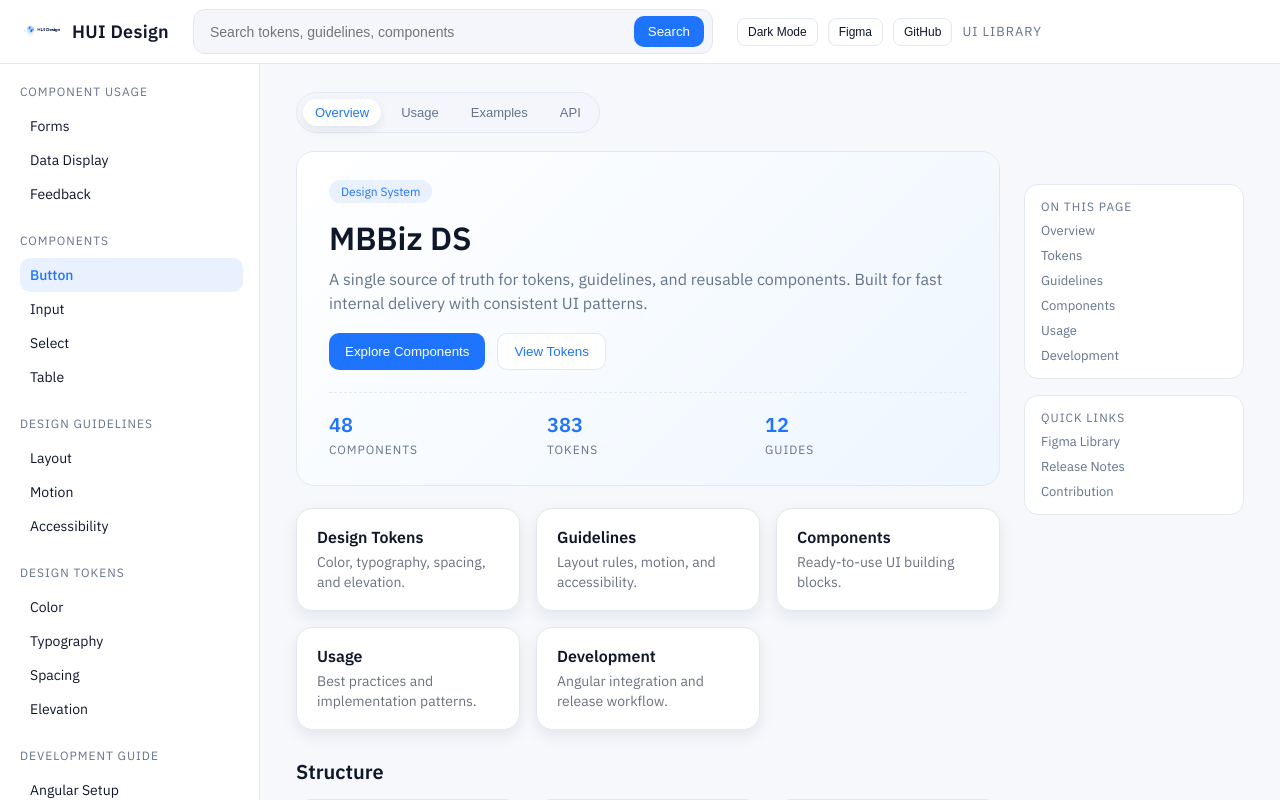
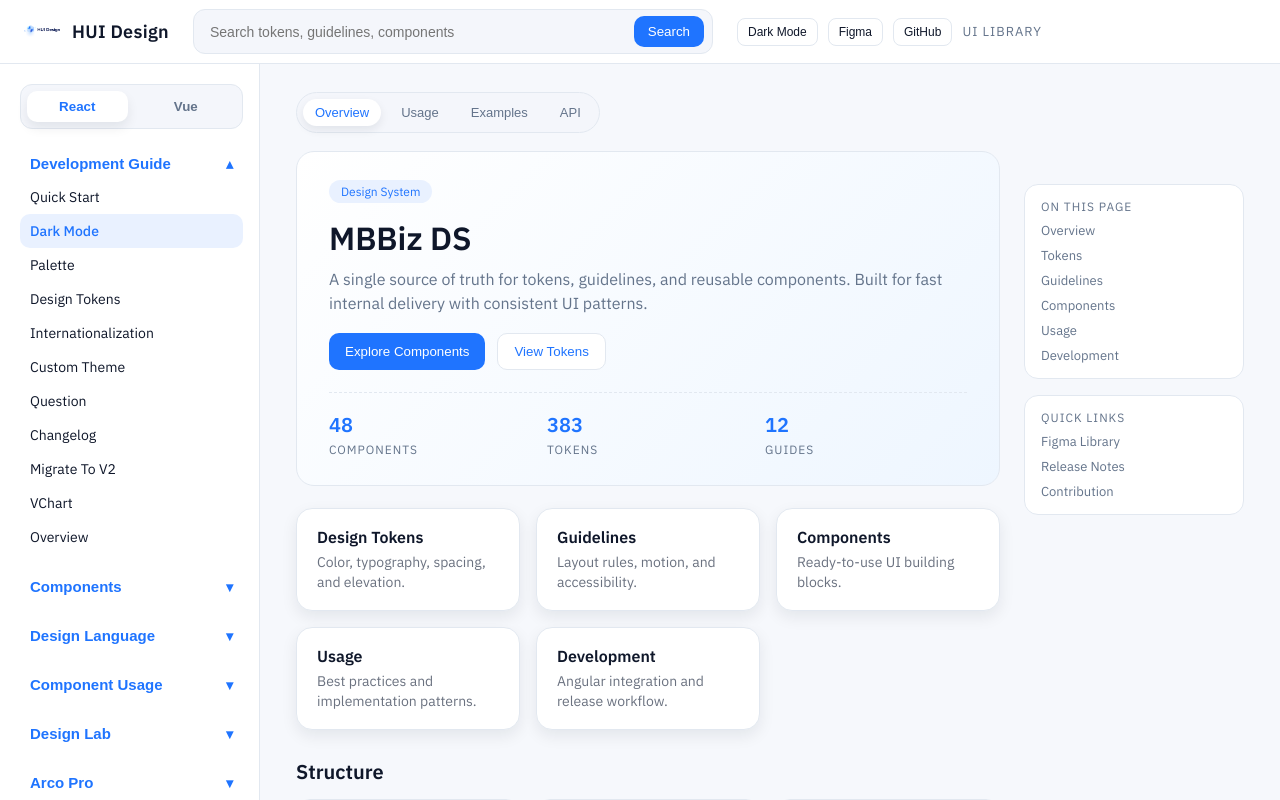
Before and after one commit to hieudeptrai1112/sportbook_mbbiz, an Angular app: page / in a window 1280 px wide. Built offline with nearby package versions, Linux system fonts and the light colour scheme.

Commit message:
restyle sidebar to arco-like layout

```diff
--- a/src/app/app.html
+++ b/src/app/app.html
@@ -26,48 +26,62 @@
 
   <div class="app-body">
     <aside class="sidebar">
-      <div class="nav-section">
-        <div class="nav-title">Component Usage</div>
-        <a class="nav-item" href="#">Forms</a>
-        <a class="nav-item" href="#">Data Display</a>
-        <a class="nav-item" href="#">Feedback</a>
+      <div class="sidebar-switch">
+        <button class="switch-item active" type="button">React</button>
+        <button class="switch-item" type="button">Vue</button>
       </div>
 
-      <div class="nav-section">
-        <div class="nav-title">Components</div>
-        <a class="nav-item active" href="#">Button</a>
-        <a class="nav-item" href="#">Input</a>
-        <a class="nav-item" href="#">Select</a>
-        <a class="nav-item" href="#">Table</a>
+      <div class="nav-group">
+        <button class="nav-group__title" type="button">
+          Development Guide
+          <span class="chevron">▴</span>
+        </button>
+        <a class="nav-item" href="#">Quick Start</a>
+        <a class="nav-item active" href="#">Dark Mode</a>
+        <a class="nav-item" href="#">Palette</a>
+        <a class="nav-item" href="#">Design Tokens</a>
+        <a class="nav-item" href="#">Internationalization</a>
+        <a class="nav-item" href="#">Custom Theme</a>
+        <a class="nav-item" href="#">Question</a>
+        <a class="nav-item" href="#">Changelog</a>
+        <a class="nav-item" href="#">Migrate To V2</a>
+        <a class="nav-item" href="#">VChart</a>
+        <a class="nav-item" href="#">Overview</a>
       </div>
 
-      <div class="nav-section">
-        <div class="nav-title">Design Guidelines</div>
-        <a class="nav-item" href="#">Layout</a>
-        <a class="nav-item" href="#">Motion</a>
-        <a class="nav-item" href="#">Accessibility</a>
+      <div class="nav-group">
+        <button class="nav-group__title" type="button">
+          Components
+          <span class="chevron">▾</span>
+        </button>
       </div>
 
-      <div class="nav-section">
-        <div class="nav-title">Design Tokens</div>
-        <a class="nav-item" href="#">Color</a>
-        <a class="nav-item" href="#">Typography</a>
-        <a class="nav-item" href="#">Spacing</a>
-        <a class="nav-item" href="#">Elevation</a>
+      <div class="nav-group">
+        <button class="nav-group__title" type="button">
+          Design Language
+          <span class="chevron">▾</span>
+        </button>
       </div>
 
-      <div class="nav-section">
-        <div class="nav-title">Development Guide</div>
-        <a class="nav-item" href="#">Angular Setup</a>
-        <a class="nav-item" href="#">Theming</a>
-        <a class="nav-item" href="#">Release Process</a>
+      <div class="nav-group">
+        <button class="nav-group__title" type="button">
+          Component Usage
+          <span class="chevron">▾</span>
+        </button>
       </div>
 
-      <div class="nav-section">
-        <div class="nav-title">Overview</div>
-        <a class="nav-item" href="#">Introduction</a>
-        <a class="nav-item" href="#">Getting Started</a>
-        <a class="nav-item" href="#">Changelog</a>
+      <div class="nav-group">
+        <button class="nav-group__title" type="button">
+          Design Lab
+          <span class="chevron">▾</span>
+        </button>
+      </div>
+
+      <div class="nav-group">
+        <button class="nav-group__title" type="button">
+          Arco Pro
+          <span class="chevron">▾</span>
+        </button>
       </div>
     </aside>
 
--- a/src/app/app.scss
+++ b/src/app/app.scss
@@ -142,16 +142,54 @@
   overflow: auto;
 }
 
-.nav-section + .nav-section {
-  margin-top: 22px;
+.sidebar-switch {
+  display: grid;
+  grid-template-columns: repeat(2, minmax(0, 1fr));
+  gap: 8px;
+  padding: 6px;
+  background: var(--panel-soft);
+  border: 1px solid var(--border);
+  border-radius: 12px;
+  margin-bottom: 18px;
 }
 
-.nav-title {
-  font-size: 12px;
+.switch-item {
+  border: none;
+  background: transparent;
+  padding: 8px 10px;
+  border-radius: 10px;
+  font-weight: 600;
   color: var(--muted);
-  text-transform: uppercase;
-  letter-spacing: 1px;
-  margin-bottom: 10px;
+  cursor: pointer;
+}
+
+.switch-item.active {
+  background: var(--panel);
+  color: var(--accent);
+  box-shadow: 0 6px 12px var(--shadow);
+}
+
+.nav-group {
+  margin-bottom: 16px;
+}
+
+.nav-group__title {
+  width: 100%;
+  border: none;
+  background: transparent;
+  padding: 8px 10px;
+  display: flex;
+  align-items: center;
+  justify-content: space-between;
+  font-size: 15px;
+  font-weight: 600;
+  color: var(--accent);
+  cursor: pointer;
+}
+
+.nav-group__title .chevron {
+  color: var(--accent);
+  font-size: 14px;
 }
 
 .nav-item {
```
